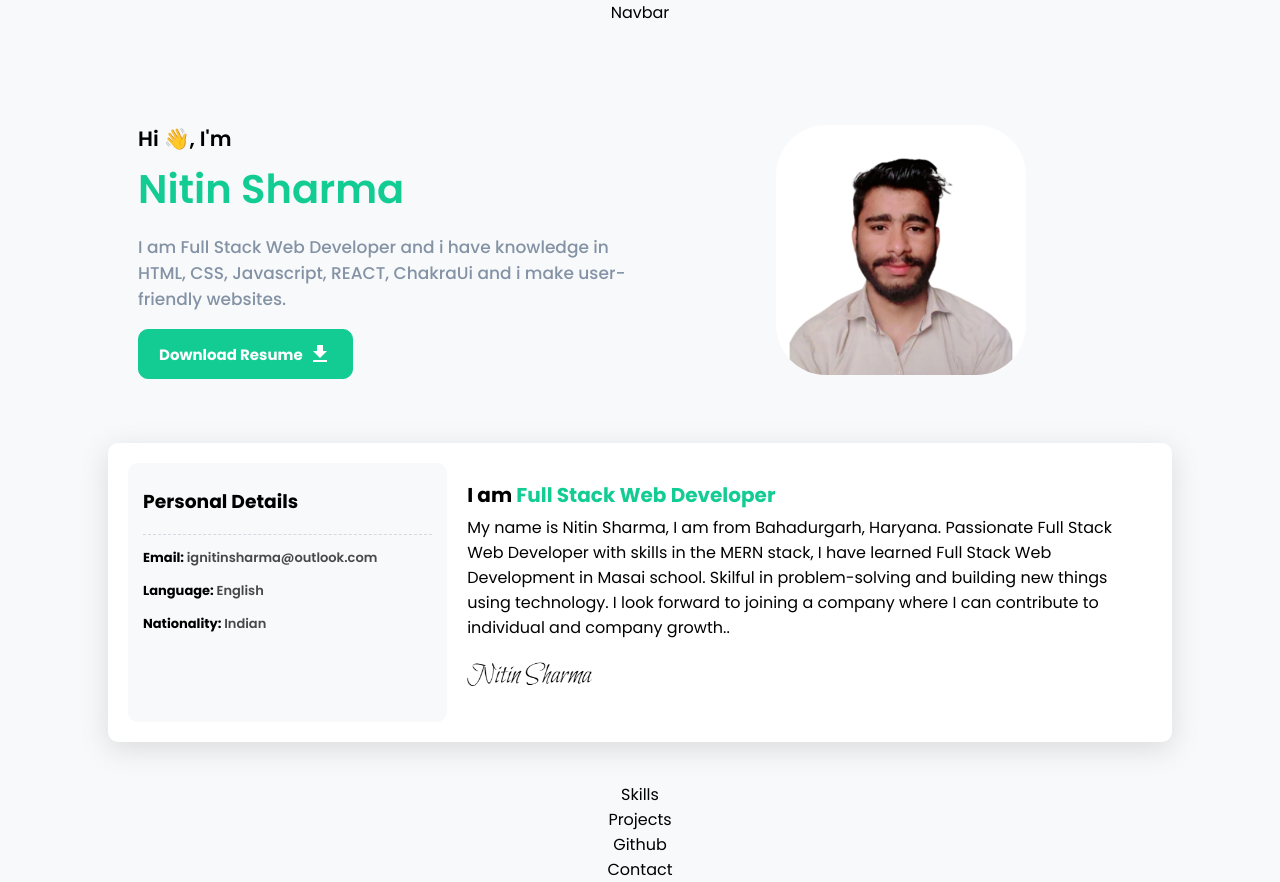
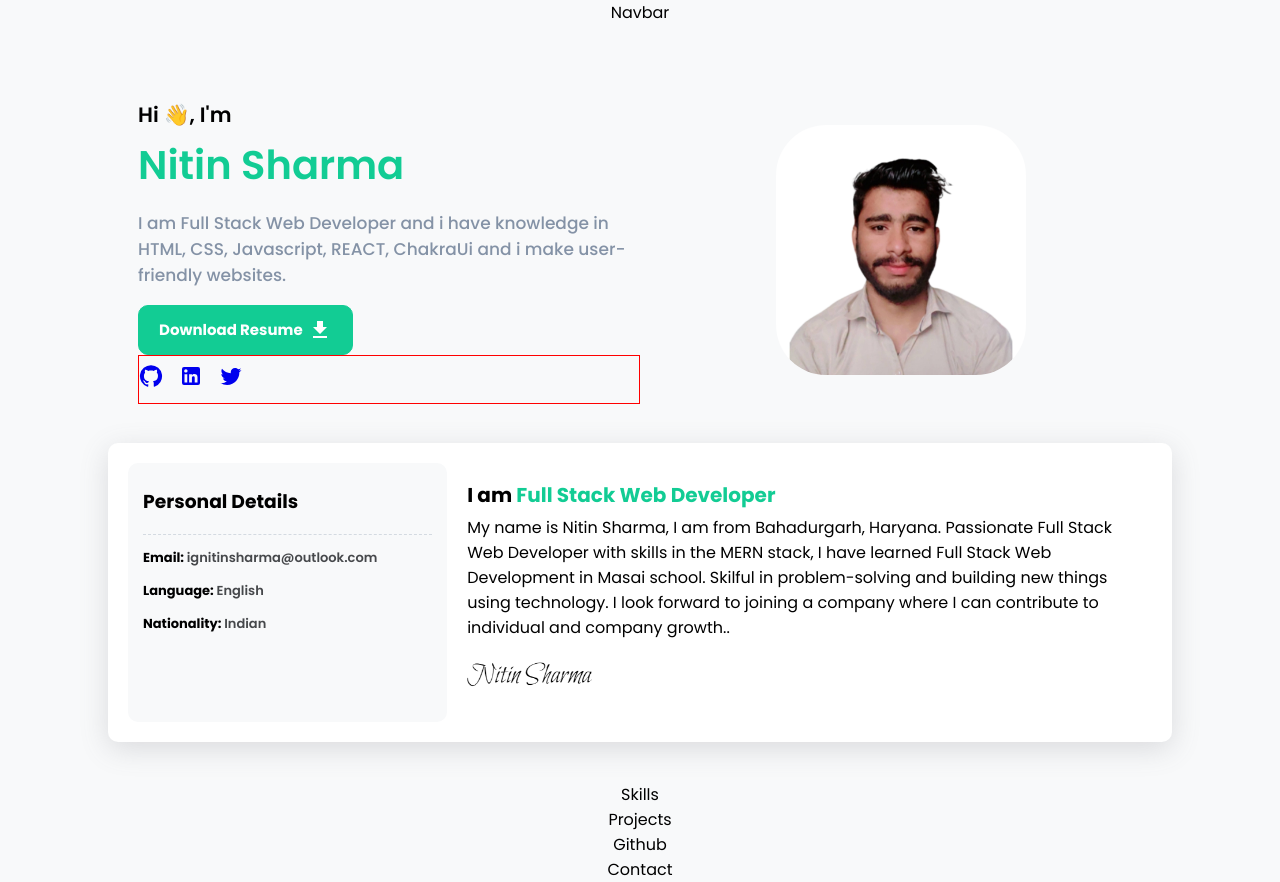
Before and after one commit to ignitinsharma/ignitinsharma.github.io, a React (Create React App) app: page / in a window 1280 px wide. Built offline with nearby package versions, Linux system fonts and the light colour scheme.

Commit message:
done about

```diff
--- a/src/CSS/About.css
+++ b/src/CSS/About.css
@@ -75,6 +75,13 @@ a {
   font-weight: 600;
   font-size: 2.5rem;
   color: #12cc94;
+}
+.IconsContainer {
+  border: 1px solid red;
+  padding: 0.5rem 0rem;
+}
+.IconsContainer a {
+  margin-right: 1rem;
 }
 
 @media only screen and (min-width: 481px) and (max-width: 768px) {
--- a/src/Components/About.jsx
+++ b/src/Components/About.jsx
@@ -2,6 +2,9 @@ import React from "react";
 import DownloadIcon from "@mui/icons-material/Download";
 import myImage from "../Resources/Images/Personal/Profile_Photo.jpg";
 import mysignature from "../Resources/Images/Personal/Nitin_signature.png";
+import GitHubIcon from "@mui/icons-material/GitHub";
+import LinkedInIcon from '@mui/icons-material/LinkedIn';
+import TwitterIcon from '@mui/icons-material/Twitter';
 
 import "../CSS/About.css";
 
@@ -25,6 +28,18 @@ const About = () => {
                 <DownloadIcon />
               </button>
             </a>
+            <div className="IconsContainer">
+              <a target="_blank" href="https://github.com/ignitinsharma">
+                <GitHubIcon />
+              </a>
+              <a target="_blank" href="https://github.com/ignitinsharma">
+                <LinkedInIcon />
+              </a>
+              <a target="_blank" href="https://github.com/ignitinsharma">
+                <TwitterIcon />
+              </a>
+
+            </div>
           </div>
           <div className="about_rightBox">
             <div>
@@ -61,7 +76,12 @@ const About = () => {
               individual and company growth..
             </p>
             <div>
-              <img className="SignatureImage" src={mysignature} alt="Nitin_Signature" width="200px" />
+              <img
+                className="SignatureImage"
+                src={mysignature}
+                alt="Nitin_Signature"
+                width="200px"
+              />
             </div>
           </div>
         </div>
```
